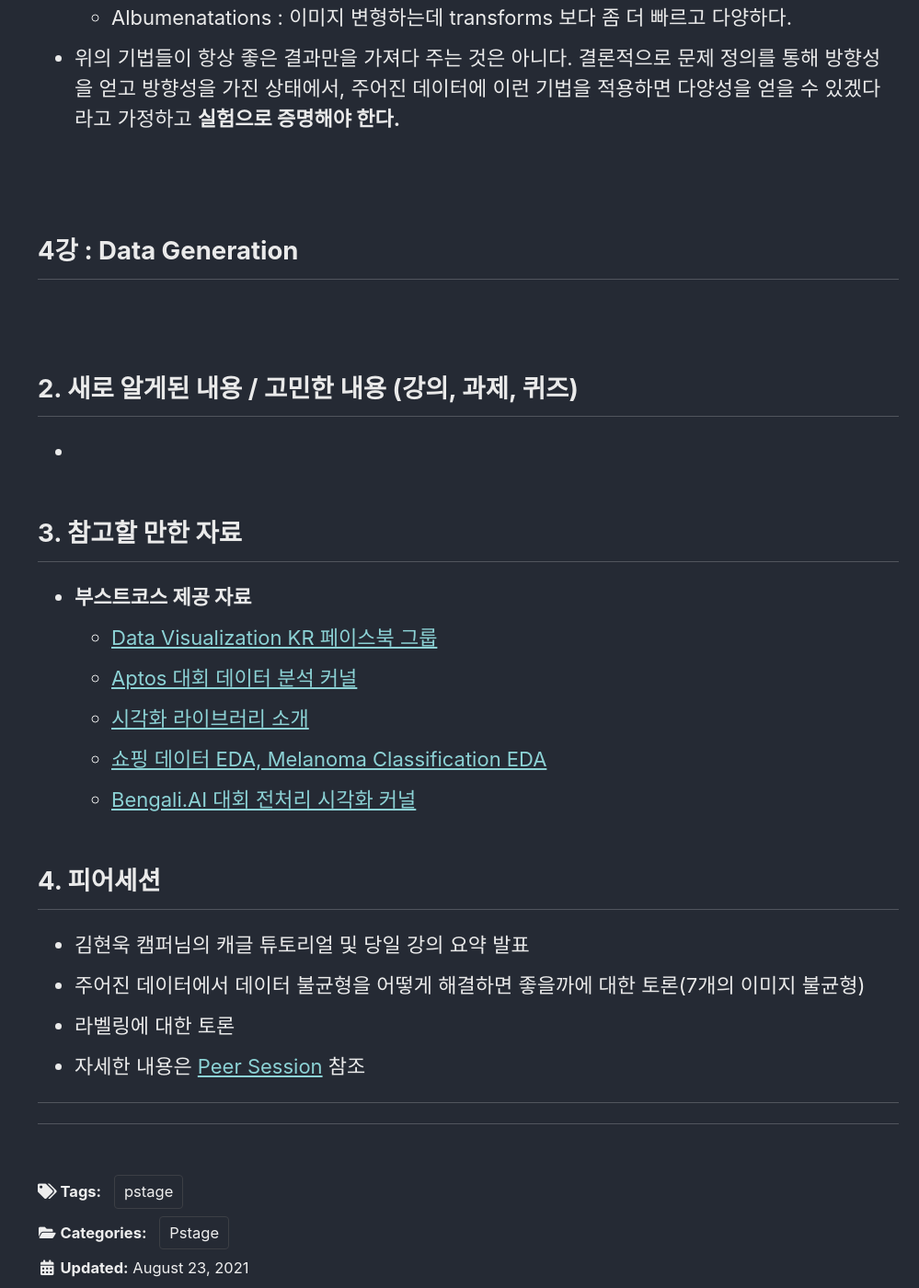
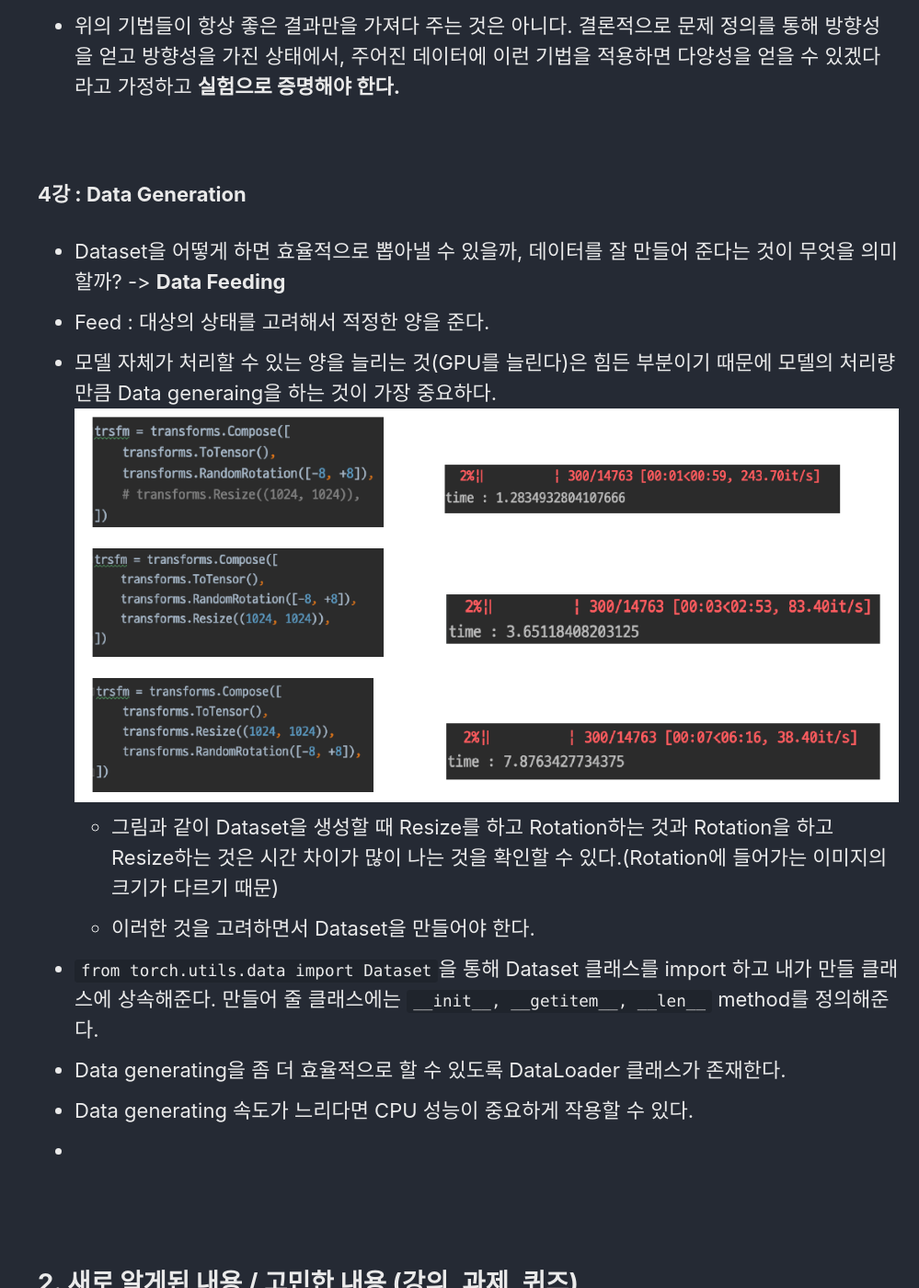
Before and after one commit to gistarrr/gistarrr.github.io, a Jekyll site: the page built from _posts/Pstage/2021-08-23-week_4.md, in a window 1280 px wide and 1400 px high, scrolled down 4539 px. Shown: the whole window at 92% size, without its empty margins (281-1280 px from the left). Built offline with Jekyll 4.4.1, drawn with Linux system fonts in a browser that asks for light colours; cached includes are drawn as plain includes; some of the changed text lies outside the part shown.

Commit message:
4th week day2_2

```diff
--- a/_posts/Pstage/2021-08-23-week_4.md
+++ b/_posts/Pstage/2021-08-23-week_4.md
@@ -88,7 +88,17 @@ author_profile: false
 <br/>
 
 **4강 : Data Generation**
+- Dataset을 어떻게 하면 효율적으로 뽑아낼 수 있을까, 데이터를 잘 만들어 준다는 것이 무엇을 의미할까? -> **Data Feeding**
+- Feed : 대상의 상태를 고려해서 적정한 양을 준다.
+- 모델 자체가 처리할 수 있는 양을 늘리는 것(GPU를 늘린다)은 힘든 부분이기 때문에 모델의 처리량만큼 Data generaing을 하는 것이 가장 중요하다.
+![](../../assets/images/week4/week4_day2_generating.PNG)
+  - 그림과 같이 Dataset을 생성할 때 Resize를 하고 Rotation하는 것과 Rotation을 하고 Resize하는 것은 시간 차이가 많이 나는 것을 확인할 수 있다.(Rotation에 들어가는 이미지의 크기가 다르기 때문)
+  - 이러한 것을 고려하면서 Dataset을 만들어야 한다.
+- `from torch.utils.data import Dataset`을 통해 Dataset 클래스를 import 하고 내가 만들 클래스에 상속해준다. 만들어 줄 클래스에는 `__init__, __getitem__, __len__` method를 정의해준다.
+- Data generating을 좀 더 효율적으로 할 수 있도록 DataLoader 클래스가 존재한다.
+- Data generating 속도가 느리다면 CPU 성능이 중요하게 작용할 수 있다.
 -
+
 <br/>
 
 
```
Also changed, not shown: assets/images/week4/week4_day2_generating.PNG (added).
